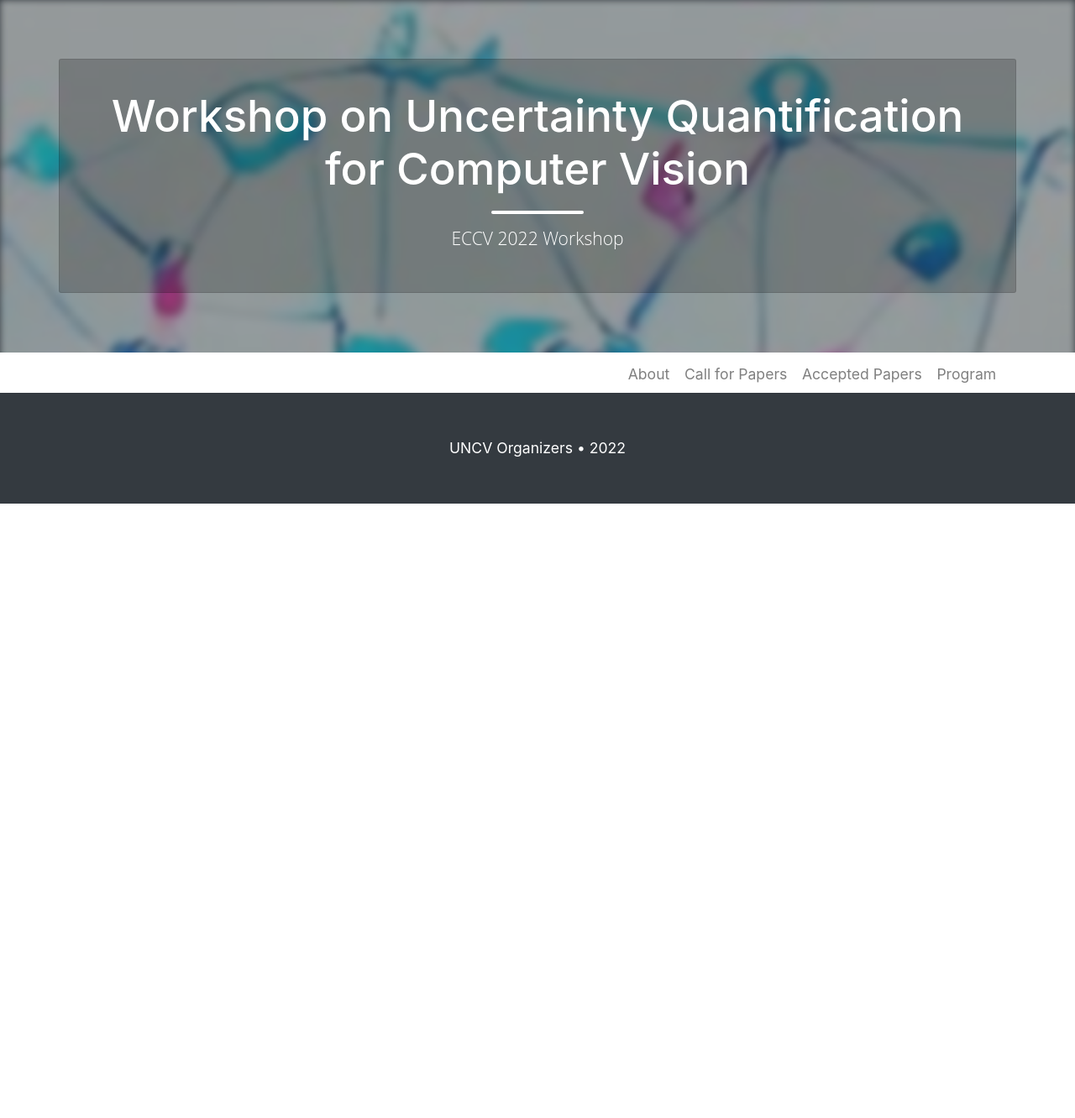
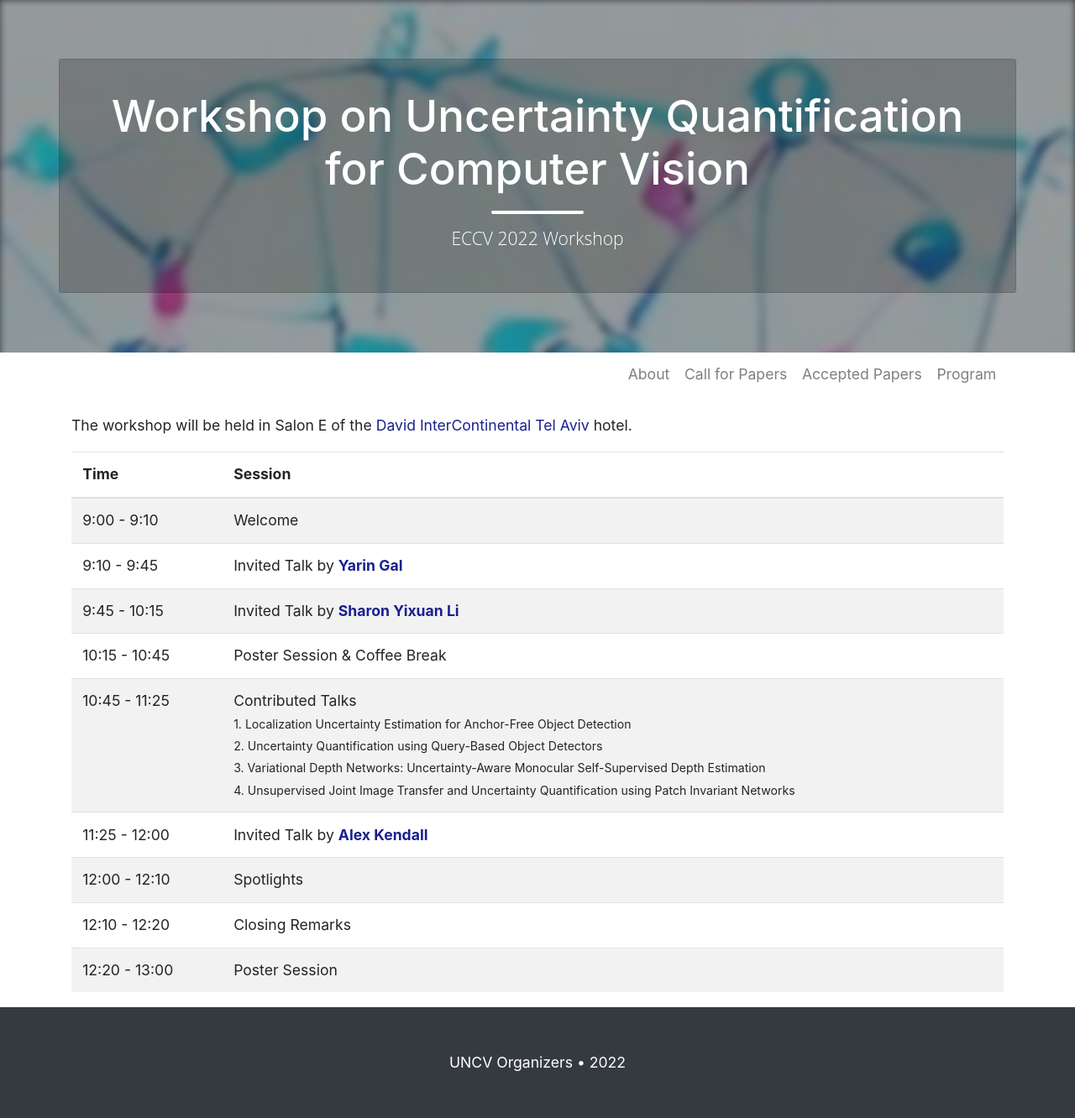
Before and after one commit to uncv2022/uncv2022.github.io, a Jekyll site: the page built from _pages/program.md, in a window 1280 px wide. Shown: the whole page at 84% size. Built offline with Jekyll 4.4.1, drawn with Linux system fonts in a browser that asks for light colours; before the commit the page ends 900 px from its top, so only the background shows below that.

Commit message:
added program

```diff
--- a/_data/menu.yml
+++ b/_data/menu.yml
@@ -9,4 +9,3 @@
 
 - title: Program
   url: /program
-  disabled: true
--- a/_pages/program.md
+++ b/_pages/program.md
@@ -3,3 +3,58 @@
 permalink: /program/
 title: Program
 ---
+
+<br/>
+The workshop will be held in Salon E of the [David InterContinental Tel Aviv](https://goo.gl/maps/S4q2WqLPXCvdD6K66) hotel.
+<br/>
+<table class="table table-striped">
+    <thead>
+    <tr>
+        <th scope="col">Time</th>
+        <th scope="col">Session</th>
+    </tr>
+    </thead>
+    <tbody>
+    <tr>
+        <td>9:00 - 9:10</td>
+        <td>Welcome</td>
+    </tr>
+    <tr>
+        <td>9:10 - 9:45</td>
+        <td>Invited Talk by <strong><a href="https://www.cs.ox.ac.uk/people/yarin.gal/website">Yarin Gal</a></strong></td>
+    </tr>
+    <tr>
+        <td>9:45 - 10:15</td>
+        <td>Invited Talk by <strong><a href="https://pages.cs.wisc.edu/~sharonli/">Sharon Yixuan Li</a></strong></td>
+    </tr>
+    <tr>
+        <td>10:15 - 10:45</td>
+        <td>Poster Session & Coffee Break</td>
+    </tr>
+    <tr>
+        <td>10:45 - 11:25</td>
+        <td>Contributed Talks
+        <br/><small>1. Localization Uncertainty Estimation for Anchor-Free Object Detection</small>
+        <br/><small>2. Uncertainty Quantification using Query-Based Object Detectors</small>
+        <br/><small>3. Variational Depth Networks: Uncertainty-Aware Monocular Self-Supervised Depth Estimation</small>
+        <br/><small>4. Unsupervised Joint Image Transfer and Uncertainty Quantification using Patch Invariant Networks</small>
+        </td>
+    </tr>
+    <tr>
+        <td>11:25 - 12:00</td>
+        <td>Invited Talk by <strong><a href="https://alexgkendall.com/">Alex Kendall</a></strong></td>
+    </tr>
+    <tr>
+        <td>12:00 - 12:10</td>
+        <td>Spotlights</td>
+    </tr>
+    <tr>
+        <td>12:10 - 12:20</td>
+        <td>Closing Remarks</td>
+    </tr>
+    <tr>
+        <td>12:20 - 13:00</td>
+        <td>Poster Session</td>
+    </tr>
+    </tbody>
+</table>
--- a/assets/css/styles.scss
+++ b/assets/css/styles.scss
@@ -151,3 +151,6 @@
 h2 {
     margin-top: 2.5rem;
 }
+
+table {
+}
--- a/index.html
+++ b/index.html
@@ -42,6 +42,9 @@
 {% endfor %}
 
 </div>
+
+<h2>Workshop Program</h2>
+The workshop <a href="/program">program</a> is online!
 
 <h2>Call for Papers</h2>
 
```
